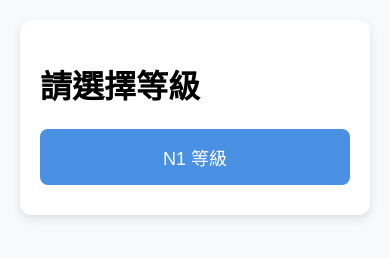
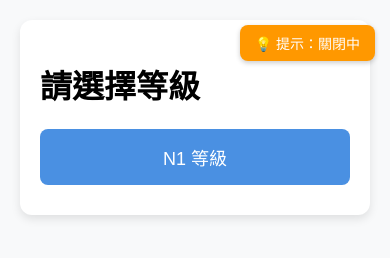
Before and after one commit to cphaniatatn-coder/chinese-learning-platform, a plain HTML site: page index.html in a window 390 px wide. Drawn offline with Linux system fonts and the light colour scheme.

Commit message:
Update index.html

```diff
--- a/index.html
+++ b/index.html
@@ -4,17 +4,19 @@
     <meta charset="UTF-8">
     <meta name="viewport" content="width=device-width, initial-scale=1.0">
     <title>華語學習平台</title>
-
     <link rel="stylesheet" href="style.css">
 </head>
 <body>
 
-<div class="container" id="app">
-    <h1 id="title">華語學習等級</h1>
-    <div id="content">正在載入資料...</div>
-</div>
+    <button id="hint-toggle" class="btn" onclick="toggleHint()">💡 提示：關閉中</button>
 
-<script src="script.js"></script>
+    <div class="container" id="app">
+        <h1 id="title">華語學習等級</h1>
+        <div id="content">正在載入 8000 詞資料...</div>
+    </div>
 
+    <div id="tooltip" class="vocab-tooltip"></div>
+
+    <script src="script.js"></script>
 </body>
 </html>
```
